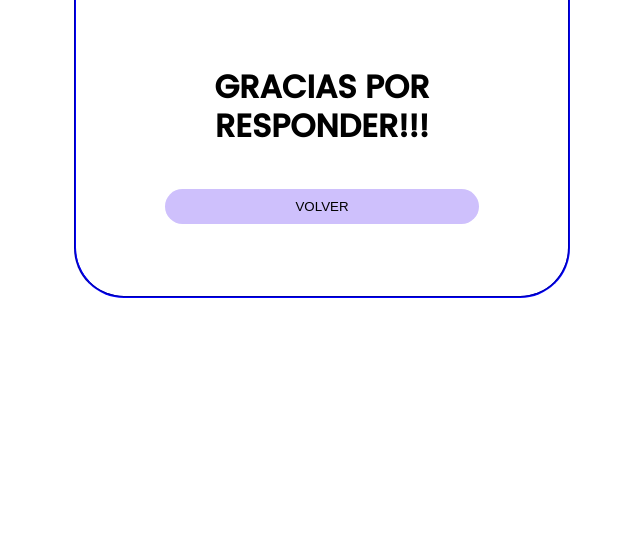
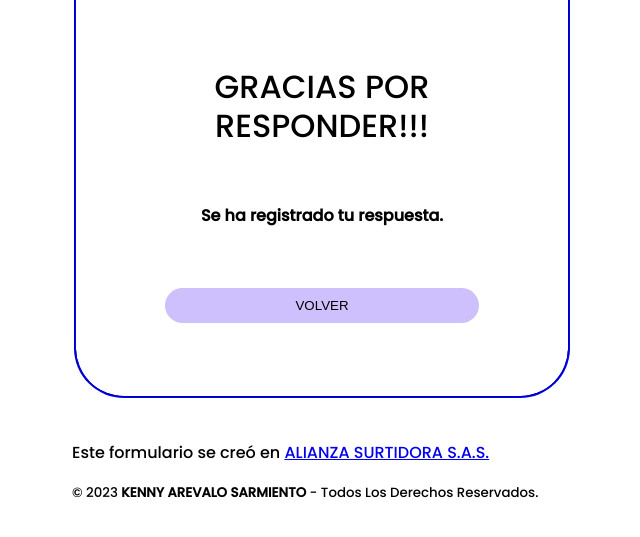
Before and after one commit to kenny1303/estreno, a website: page view/cerrar.html in a window 1280 px wide. Shown: the part 159-696 px from the top of the page, without its empty margins (326-966 px from the left). Drawn offline with Linux system fonts and the light colour scheme; some packages are replaced by stand-ins of ours; a script that the page names is missing; a web font is replaced by a local one.

Commit message:
7/11/2023

```diff
--- a/view/cerrar.html
+++ b/view/cerrar.html
@@ -15,15 +15,26 @@
     <div class="container">  <fieldset class="feo">
         <legend> <img src="../icons/LOGO- SURTIDORA ESTRENO.png" alt="" class="imagen-responsive"></legend>
             <header class="header">
-        <h1 class="centrar-texto" >GRACIAS POR RESPONDER!!!</h1>
+    <div class="centrar-texto">
+                <h1  >GRACIAS POR RESPONDER!!!</h1>
 <br>
 <!-- <img src="../icons/lo.png" class="to">  -->
-<!-- <p>Lorem ipsum, dolor sit amet consectetur adipisicing elit. Eum enim inventore debitis numquam optio nobis ab, culpa beatae accusamus natus quibusdam odit aliquid, voluptate cumque magnam odio pariatur adipisci iure!</p> -->
+<p >Se ha registrado tu respuesta.</p>
+<!-- <a href="../view/encuesta.html" >Enviar otra respuesta</a> -->
+</div>
+<br>
+<br>
         <div class="campo___input">
         <button  class="btn" onclick="irAInicio()">VOLVER</button>
         <br>
     </div>
 </fieldset>
+<br>
+<br>
+<a>
+    Este formulario se creó en  <a href="https://instagram.com/almacenesestreno?igshid=NjIwNzIyMDk2Mg==" target="_blank">ALIANZA SURTIDORA S.A.S.</a>
+</p>
+<small>&copy;  2023  <b>KENNY AREVALO SARMIENTO</b> - Todos Los Derechos Reservados.</small>
 <script src="../js/encuesta.js"></script>
 <script src="https://cdn.jsdelivr.net/npm/sweetalert2@11"></script>
 </body>
```
Also changed, not shown: view/index2.html (+1 -1 lines), index.html (line endings or trailing spaces).
